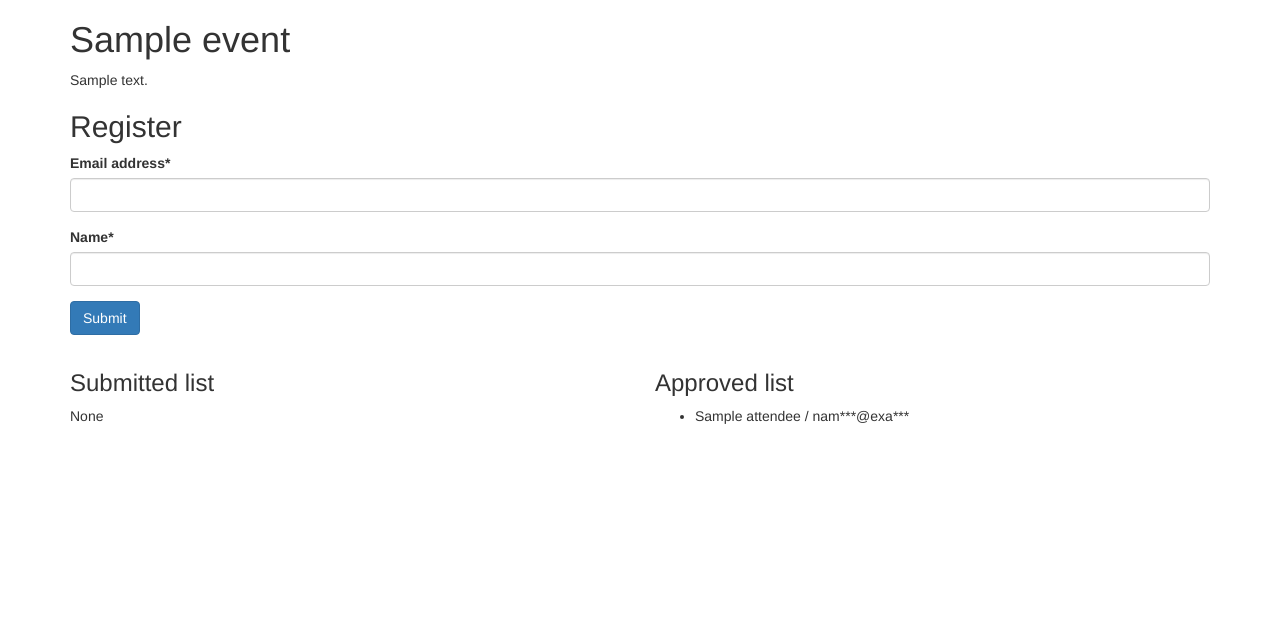
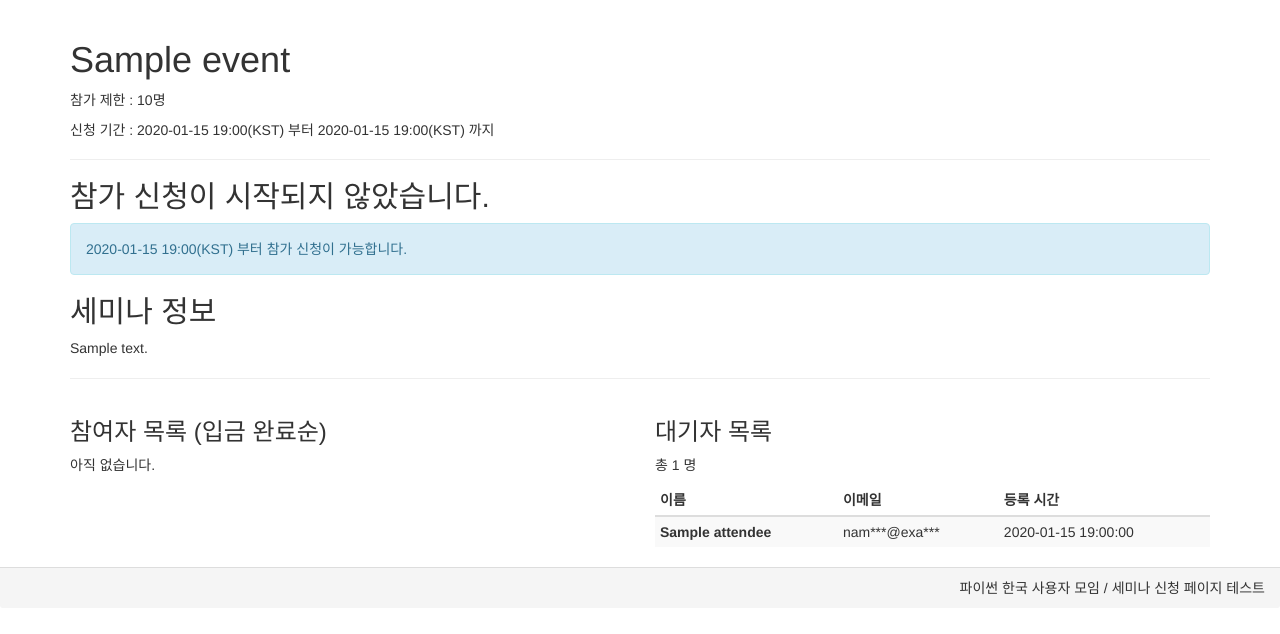
Before and after one commit to lqez/seminar, a Django app: page / in a window 1280 px wide. Shown: the top 634 px of the page. Run offline with Django 3.2, Linux system fonts and the light colour scheme; tables that the repository leaves empty hold one stand-in row (values such as "Sample post"); some libraries are stand-ins or nearby versions.

Commit message:
Totally massed up

```diff
--- a/pykrs/event/admin.py
+++ b/pykrs/event/admin.py
@@ -1,8 +1,9 @@
 from django.contrib import admin
+from django_summernote.admin import SummernoteModelAdmin
 from .models import Event, Attendee
 
 
-class EventAdmin(admin.ModelAdmin):
+class EventAdmin(SummernoteModelAdmin):
     list_display = ('id', 'title', 'capacity', 'available_from',
                     'available_to',)
     ordering = ('id',)
--- a/pykrs/event/forms.py
+++ b/pykrs/event/forms.py
@@ -1,5 +1,5 @@
+# -*- coding: utf-8 -*-
 from django import forms
-from django.utils.translation import ugettext_lazy as _
 from crispy_forms.helper import FormHelper
 from crispy_forms.layout import Submit
 from .models import Attendee
@@ -9,12 +9,15 @@
     def __init__(self, *args, **kwargs):
         super(AttendeeForm, self).__init__(*args, **kwargs)
         self.helper = FormHelper()
-        self.helper.add_input(Submit('submit', _('Submit')))
+        self.helper.add_input(Submit('submit', u'참가 등록'))
 
     class Meta:
         model = Attendee
-        fields = ('email', 'name', )
+        fields = ('email', 'name', 'event')
         labels = {
-            'email': _('Email address'),
-            'name': _('Name'),
+            'email': u'이메일 주소',
+            'name': u'이름',
         }
+        widgets = {
+            'event': forms.HiddenInput(),
+        }
--- a/pykrs/event/models.py
+++ b/pykrs/event/models.py
@@ -1,4 +1,7 @@
+# -*- coding: utf-8 -*-
 from django.db import models
+from django.utils import timezone
+from random import randint
 import re
 
 
@@ -15,7 +18,17 @@
     modified = models.DateTimeField(auto_now=True)
 
     def attendees(self, status):
-        return self.attendee_set.filter(status=status)
+        attendees = self.attendee_set.filter(status=status)
+        if status == Attendee.SUBMITTED:
+            attendees = attendees.order_by('id')
+        elif status == Attendee.APPROVED:
+            attendees = attendees.order_by('approved')
+        return attendees
+
+    @property
+    def available(self):
+        now = timezone.now()
+        return self.available_from <= now <= self.available_to
 
     def __unicode__(self):
         return self.title
@@ -28,10 +41,10 @@
     REJECTED = 'RJ'
 
     STATUS_CHOICES = (
-        (SUBMITTED, 'Submitted'),
-        (APPROVED, 'Approved'),
-        (CANCELED, 'Canceled'),
-        (REJECTED, 'Rejected'),
+        (SUBMITTED, u'등록'),
+        (APPROVED, u'승인'),
+        (CANCELED, u'취소'),
+        (REJECTED, u'거절'),
     )
 
     event = models.ForeignKey(Event)
@@ -41,7 +54,7 @@
     status = models.CharField(max_length=2,
                               choices=STATUS_CHOICES,
                               default=SUBMITTED)
-    checkkey = models.CharField(max_length=16)
+    checkkey = models.CharField(max_length=16, db_index=True)
 
     created = models.DateTimeField(auto_now_add=True)
     modified = models.DateTimeField(auto_now=True)
@@ -59,5 +72,12 @@
 
         return u'{}**'.format(self.email[:3])
 
+    def save(self, *args, **kwargs):
+        while True:
+            self.checkkey = u'{}{}'.format(self.name[:4], randint(1000, 9999))
+            if not Attendee.objects.filter(checkkey=self.checkkey).exists():
+                break
+        super(Attendee, self).save(*args, **kwargs)
+
     def __unicode__(self):
         return u'{} ({})'.format(self.name, self.email)
--- a/pykrs/event/templates/base.html
+++ b/pykrs/event/templates/base.html
@@ -19,9 +19,14 @@
   {% block head %}{% endblock %}
 </head>
 <body>
-  {% block body %}
+{% block body %}
     <div class="container">
         {% block content %}{% endblock %}
+    </div>
+    <div class="panel-footer clearfix">
+        <div class="pull-right">
+            파이썬 한국 사용자 모임 / 세미나 신청 페이지 테스트
+        </div>
     </div>
 {% endblock %}
 </body>
--- a/pykrs/event/templates/index.html
+++ b/pykrs/event/templates/index.html
@@ -1,4 +1,5 @@
 {% extends "base.html" %}
+{% load tz %}
 {% load crispy_forms_tags %}
 
 {% block title %}
@@ -8,39 +9,89 @@
 {% block content %}
 <div class="row">
     <div class="col-md-12 content">
-        <h1>{{ event.title }}</h1>
-        {{ event.desc }}
-        <h2>Register</h2>
+        <div class="page-header">
+            <h1>{{ event.title }}</h1>
+            <p>참가 제한 : {{ event.capacity }}명</p>
+            <p>신청 기간 :
+                {{ event.available_from|date:"Y-m-d H:i" }}(KST) 부터
+                {{ event.available_to|date:"Y-m-d H:i" }}(KST) 까지
+            </p>
+        </div>
+        {% if warning %}
+        <div class="alert alert-danger" role="alert">{{ warning }}</div>
+        {% endif %}
+        {% if event.available %}
+        <h2>참가 신청하기</h2>
         {% crispy form %}
+        {% else %}
+            {% if event.available_from > now %}
+                <h2>참가 신청기간 종료</h2>
+                <div class="alert alert-info" role="info">
+                    대기자 분들은 세미나 시작 1시간 전까지 입금해주시면 등록이 완료됩니다.
+                </div>
+            {% else %}
+                <h2>참가 신청이 시작되지 않았습니다.</h2>
+                <div class="alert alert-info" role="info">
+                    {{ event.available_from|date:"Y-m-d H:i" }}(KST) 부터 참가 신청이 가능합니다.
+                </div>
+            {% endif %}
+        {% endif %}
+        <h2>세미나 정보</h2>
+        {{ event.desc|safe }}
     </div>
 </div>
+<hr>
 <div class="row">
     <div class="col-md-6 content">
-        <h3>Submitted list</h3>
-        {% if attendees.submitted %}
-        <ul>
-        {% for attendee in attendees.submitted %}
-            <li>
-                {{ attendee.name }} / {{ attendee.secret_email }}
-            </li>
-        {% endfor %}
-        </ul>
+        <h3>참여자 목록 (입금 완료순)</h3>
+        {% if attendees.approved %}
+        <p>총 {{ attendees.approved|length }} 명</p>
+        <table class="table table-condensed table-striped">
+            <thead>
+                <tr>
+                    <th>이름</th>
+                    <th>이메일</th>
+                    <th>입금 시간</th>
+                </tr>
+            </thead>
+            <tbody>
+            {% for attendee in attendees.approved %}
+                <tr>
+                    <th>{{ attendee.name }}</th>
+                    <td>{{ attendee.secret_email }}</td>
+                    <td>{{ attendee.approved|date:"Y-m-d H:i:s" }}</td>
+                </tr>
+            {% endfor %}
+            </tbody>
+        </table>
         {% else %}
-        None
+        아직 없습니다.
         {% endif %}
     </div>
     <div class="col-md-6 content">
-        <h3>Approved list</h3>
-        {% if attendees.approved %}
-        <ul>
-        {% for attendee in attendees.approved %}
-            <li>
-                {{ attendee.name }} / {{ attendee.secret_email }}
-            </li>
-        {% endfor %}
-        </ul>
+        <h3>대기자 목록</h3>
+        {% if attendees.submitted %}
+        <p>총 {{ attendees.submitted|length }} 명</p>
+        <table class="table table-condensed table-striped">
+            <thead>
+                <tr>
+                    <th>이름</th>
+                    <th>이메일</th>
+                    <th>등록 시간</th>
+                </tr>
+            </thead>
+            <tbody>
+            {% for attendee in attendees.submitted %}
+                <tr>
+                    <th>{{ attendee.name }}</th>
+                    <td>{{ attendee.secret_email }}</td>
+                    <td>{{ attendee.created|date:"Y-m-d H:i:s" }}</td>
+                </tr>
+            {% endfor %}
+            </tbody>
+        </table>
         {% else %}
-        None
+        아직 없습니다.
         {% endif %}
     </div>
 </div>
--- a/pykrs/event/views.py
+++ b/pykrs/event/views.py
@@ -1,3 +1,4 @@
+# -*- coding: utf-8 -*-
 from django.shortcuts import render
 from .models import Event, Attendee
 from .forms import AttendeeForm
@@ -5,10 +6,33 @@
 
 def index(request):
     event = Event.objects.get(id=1)
+    form = AttendeeForm(initial={'event': event})
+    warning = None
+
+    if request.method == 'POST':
+        form = AttendeeForm(request.POST)
+
+        if form.is_valid():
+            email = form.cleaned_data['email']
+            name = form.cleaned_data['name']
+
+            if not event.available:
+                warning = u'이벤트 신청 기간이 아닙니다.'
+            elif Attendee.objects.filter(email=email).exists():
+                warning = u'이미 등록된 이메일 입니다.'
+            else:
+                attendee = Attendee(email=email, name=name, event=event)
+                attendee.save()
+
+                return render(request, 'registered.html', {
+                    'event': event,
+                    'attendee': attendee,
+                })
 
     return render(request, 'index.html', {
         'event': event,
-        'form': AttendeeForm(),
+        'form': form,
+        'warning': warning,
         'attendees': {
             'submitted': event.attendees(Attendee.SUBMITTED),
             'approved': event.attendees(Attendee.APPROVED),
--- a/pykrs/pykrs/settings.py
+++ b/pykrs/pykrs/settings.py
@@ -38,6 +38,7 @@
     'django.contrib.staticfiles',
 
     'crispy_forms',
+    'django_summernote',
 
     'event',
 )
@@ -70,9 +71,9 @@
 # Internationalization
 # https://docs.djangoproject.com/en/1.7/topics/i18n/
 
-LANGUAGE_CODE = 'en-us'
+LANGUAGE_CODE = 'ko-kr'
 
-TIME_ZONE = 'UTC'
+TIME_ZONE = 'Asia/Seoul'
 
 USE_I18N = True
 
--- a/pykrs/pykrs/urls.py
+++ b/pykrs/pykrs/urls.py
@@ -7,4 +7,5 @@
     url(r'^/?$', index, name='index'),
 
     url(r'^admin/', include(admin.site.urls)),
+    url(r'^summernote/', include('django_summernote.urls')),
 )
--- /dev/null
+++ b/pykrs/requirements.txt
@@ -0,0 +1,4 @@
+Django
+django-crispy-forms
+django-summernote
+pytz
```
Also changed, not shown: pykrs/event/fixtures/event.json (added, +1 -0 lines), pykrs/event/templates/registered.html (added, +43 -0 lines), pykrs/event/migrations/0002_auto_20141015_0544.py (added).
